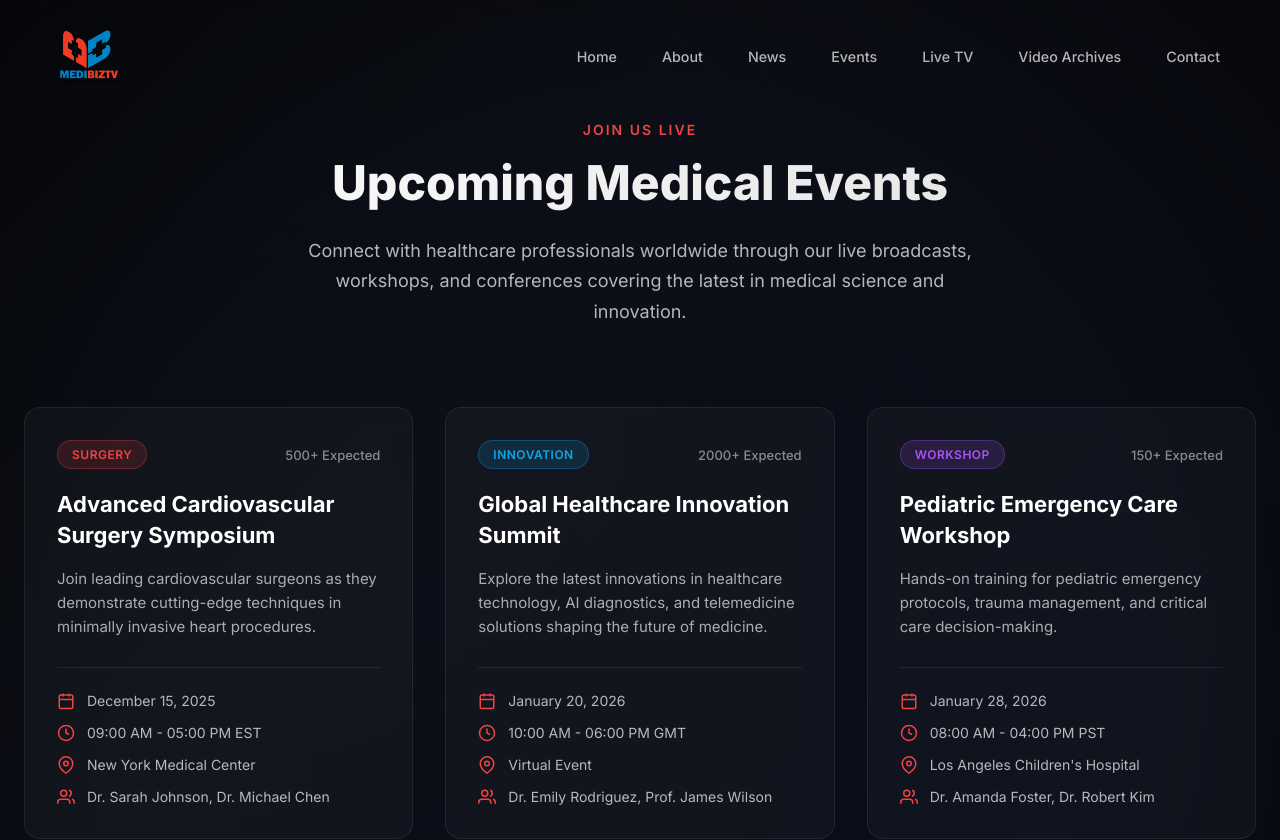
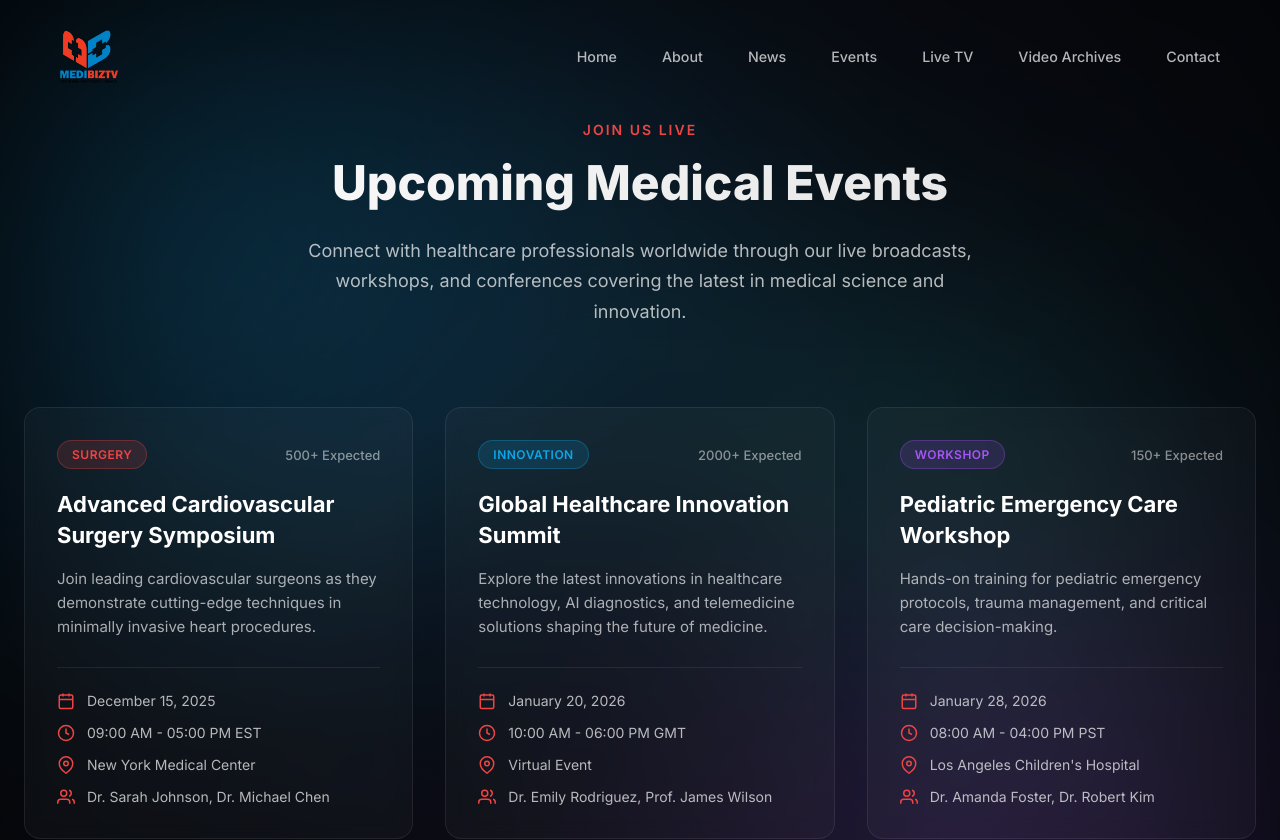
Before and after one commit to raoof-aries/medi-biz-tv, a React (Vite) app: page /upcoming-events in a window 1280 px wide. Shown: the top 840 px of the page. Built offline with nearby package versions, Linux system fonts and the light colour scheme; a web font is replaced by a local one.

Commit message:
Home page style update.

```diff
--- a/src/App.css
+++ b/src/App.css
@@ -87,15 +87,16 @@ button {
   }
 }
 
-/* 🌌 Global Gradient Theme for Dark Sections */
+/* 🌌 Enhanced Global Gradient Theme for Dark Sections */
 :root {
   --bg-dark-1: rgba(8, 10, 15, 1);
   --bg-dark-2: rgba(12, 14, 22, 1);
   --bg-dark-3: rgba(6, 12, 22, 1);
-  --accent-red: rgba(239, 68, 68, 0.06);
-  --accent-blue: rgba(14, 165, 233, 0.14);
-  --accent-purple: rgba(168, 85, 247, 0.06);
-  --noise-opacity: 0.06;
+  --accent-red: rgba(239, 68, 68, 0.22);
+  --accent-blue: rgba(14, 165, 233, 0.35);
+  --accent-purple: rgba(168, 85, 247, 0.25);
+  --accent-teal: rgba(20, 184, 166, 0.18);
+  --noise-opacity: 0.08;
 }
 
 .section-dark {
@@ -105,9 +106,9 @@ button {
   color: #fff;
   background: linear-gradient(
     135deg,
-    var(--bg-dark-1) 0%,
-    var(--bg-dark-2) 35%,
-    var(--bg-dark-3) 100%
+    rgba(5, 8, 15, 1) 0%,
+    rgba(10, 12, 20, 1) 35%,
+    rgba(4, 10, 20, 1) 100%
   );
   -webkit-font-smoothing: antialiased;
   -moz-osx-font-smoothing: grayscale;
@@ -120,15 +121,41 @@ button {
   pointer-events: none;
   z-index: 0;
   background: radial-gradient(
-      at 18% 28%,
-      var(--accent-blue) 0%,
-      transparent 45%
+      ellipse 1200px 800px at 15% 20%,
+      rgba(14, 165, 233, 0.4) 0%,
+      transparent 60%
     ),
-    radial-gradient(at 82% 68%, var(--accent-purple) 0%, transparent 45%),
-    radial-gradient(at 50% 100%, rgba(10, 12, 18, 0.06) 0%, transparent 60%);
-  mix-blend-mode: overlay;
-  filter: blur(60px);
-  opacity: 0.95;
+    radial-gradient(
+      ellipse 1000px 700px at 85% 65%,
+      rgba(168, 85, 247, 0.35) 0%,
+      transparent 60%
+    ),
+    radial-gradient(
+      ellipse 900px 600px at 50% 95%,
+      rgba(239, 68, 68, 0.3) 0%,
+      transparent 65%
+    ),
+    radial-gradient(
+      ellipse 700px 550px at 75% 35%,
+      rgba(20, 184, 166, 0.25) 0%,
+      transparent 55%
+    );
+  mix-blend-mode: screen;
+  filter: blur(120px);
+  opacity: 0.8;
+  animation: gradientShift 20s ease-in-out infinite;
+}
+
+@keyframes gradientShift {
+  0%,
+  100% {
+    transform: translateY(0) scale(1);
+    opacity: 1;
+  }
+  50% {
+    transform: translateY(-20px) scale(1.05);
+    opacity: 0.95;
+  }
 }
 
 .section-dark::after {
@@ -138,10 +165,16 @@ button {
   pointer-events: none;
   z-index: 0;
   background: radial-gradient(
-    ellipse at center,
-    rgba(0, 0, 0, 0) 55%,
-    rgba(0, 0, 0, 0.45) 100%
-  );
+      ellipse at center,
+      rgba(0, 0, 0, 0) 35%,
+      rgba(0, 0, 0, 0.6) 100%
+    ),
+    linear-gradient(
+      180deg,
+      rgba(0, 0, 0, 0) 0%,
+      rgba(0, 0, 0, 0.2) 50%,
+      rgba(0, 0, 0, 0.4) 100%
+    );
   mix-blend-mode: multiply;
 }
 
@@ -167,3 +200,18 @@ button {
   background: rgba(255, 255, 255, 0.1);
   border: 1px solid rgba(255, 255, 255, 0.1);
 }
+
+/* Subtle glow effects for cards and elements */
+.section-dark .card,
+.section-dark .stat-card,
+.section-dark .feature-card {
+  transition: transform 0.3s ease, box-shadow 0.3s ease;
+}
+
+.section-dark .card:hover,
+.section-dark .stat-card:hover,
+.section-dark .feature-card:hover {
+  transform: translateY(-2px);
+  box-shadow: 0 0 40px rgba(14, 165, 233, 0.15),
+    0 0 80px rgba(168, 85, 247, 0.1);
+}
```
